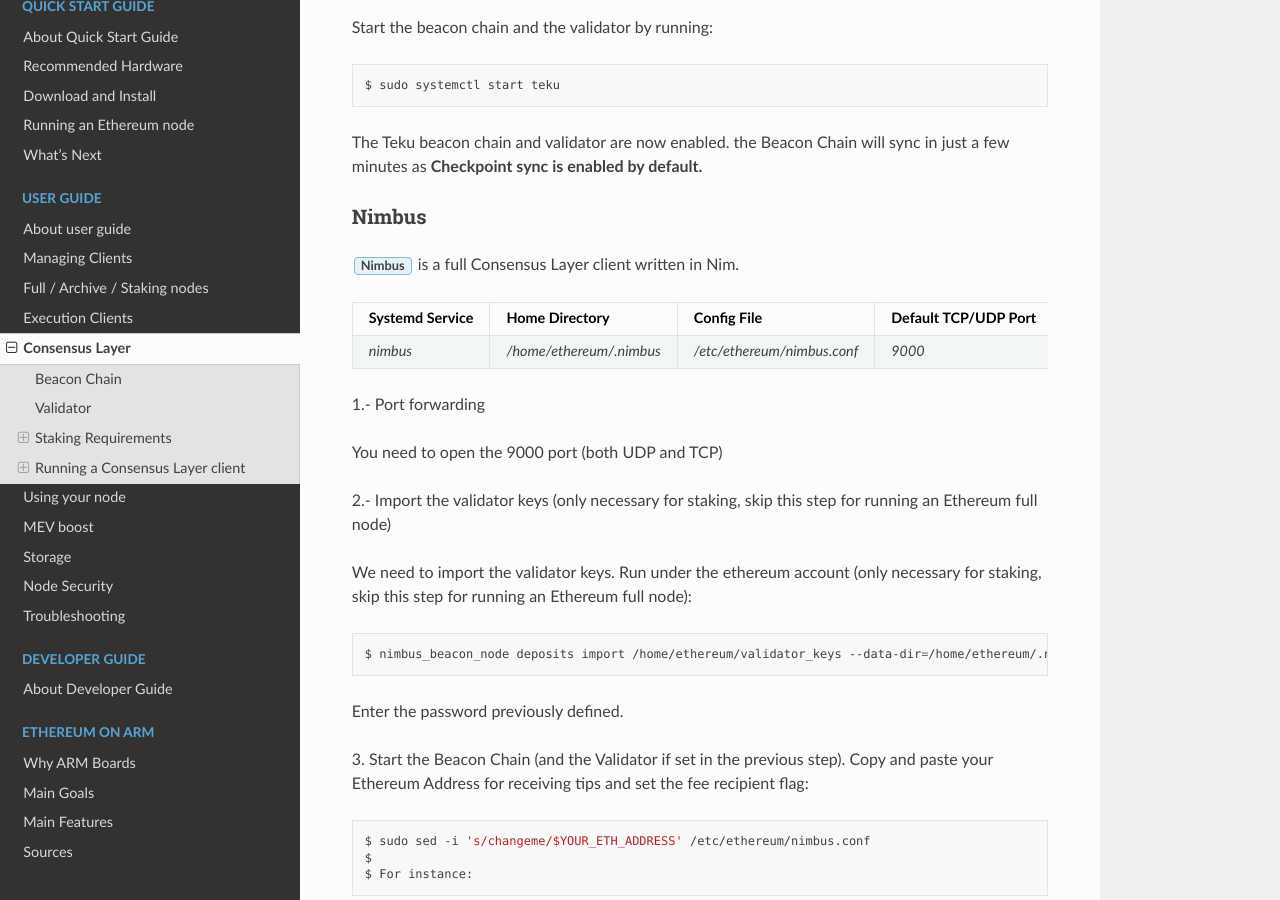
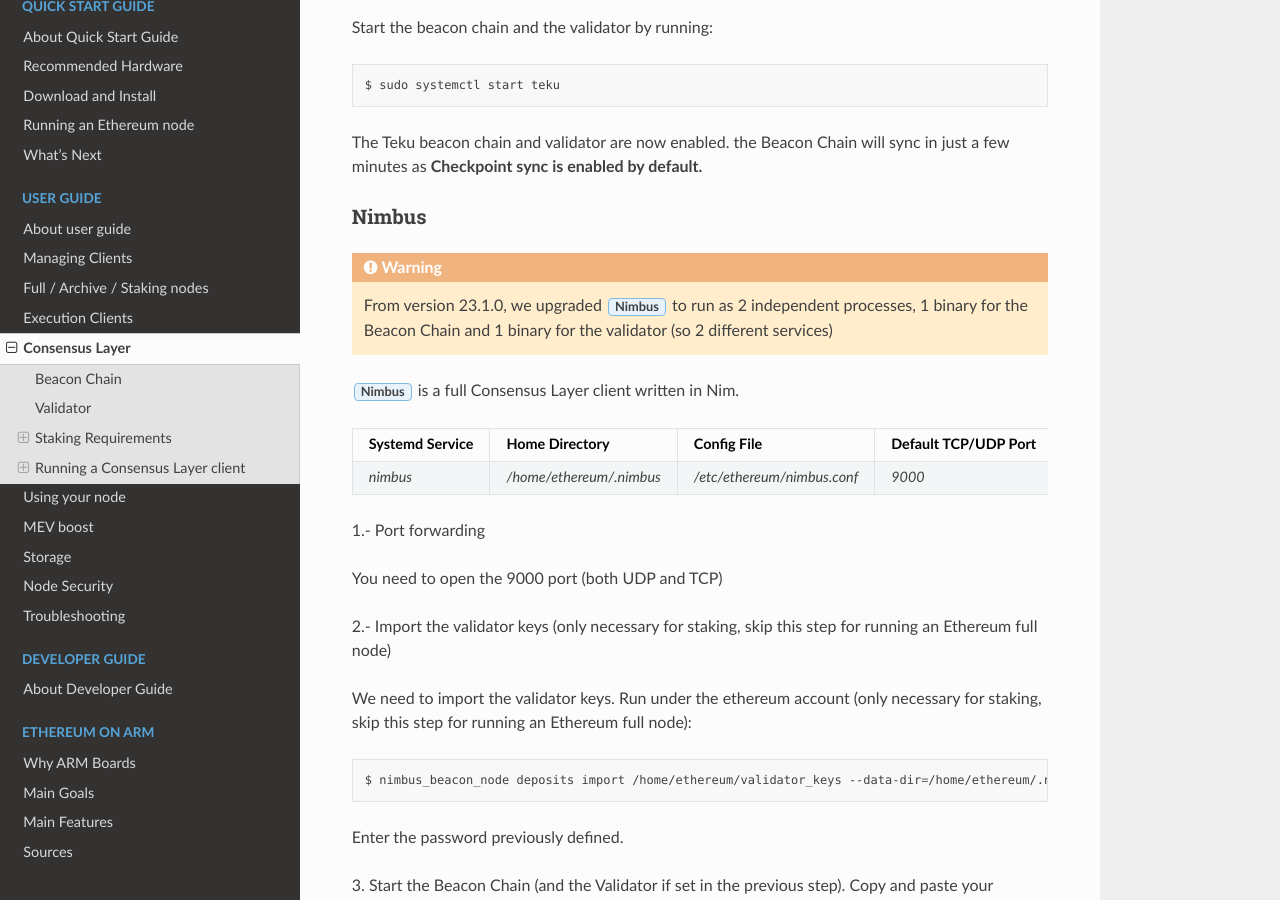
Before and after one commit to EOA-Blockchain-Labs/ethereumonarm, a Sphinx documentation site: the page built from docs/user-guide/consensus-clients.rst, in a window 1280 px wide and 900 px high, scrolled down 8124 px. Built offline with Sphinx 7.4.7 and the Read the Docs theme 2.0.0, drawn with Linux system fonts in a browser that asks for light colours.

Commit message:
Nimbus upgrade info

```diff
--- a/docs/user-guide/consensus-clients.rst
+++ b/docs/user-guide/consensus-clients.rst
@@ -408,6 +408,11 @@
 Nimbus
 ~~~~~~
 
+.. warning::
+
+  From version 23.1.0, we upgraded :guilabel:`Nimbus` to run as 2 independent processes,
+  1 binary for the Beacon Chain and 1 binary for the validator (so 2 different services)
+
 :guilabel:`Nimbus` is a full Consensus Layer client written in Nim.
 
 .. csv-table::
```
